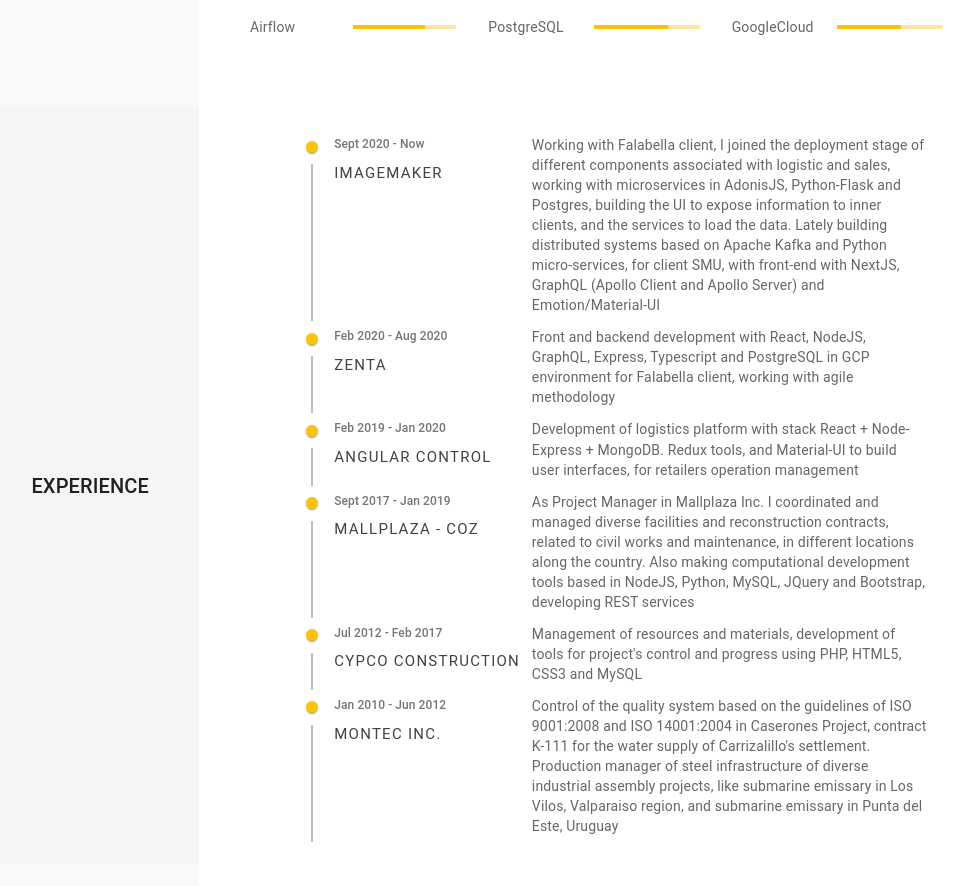
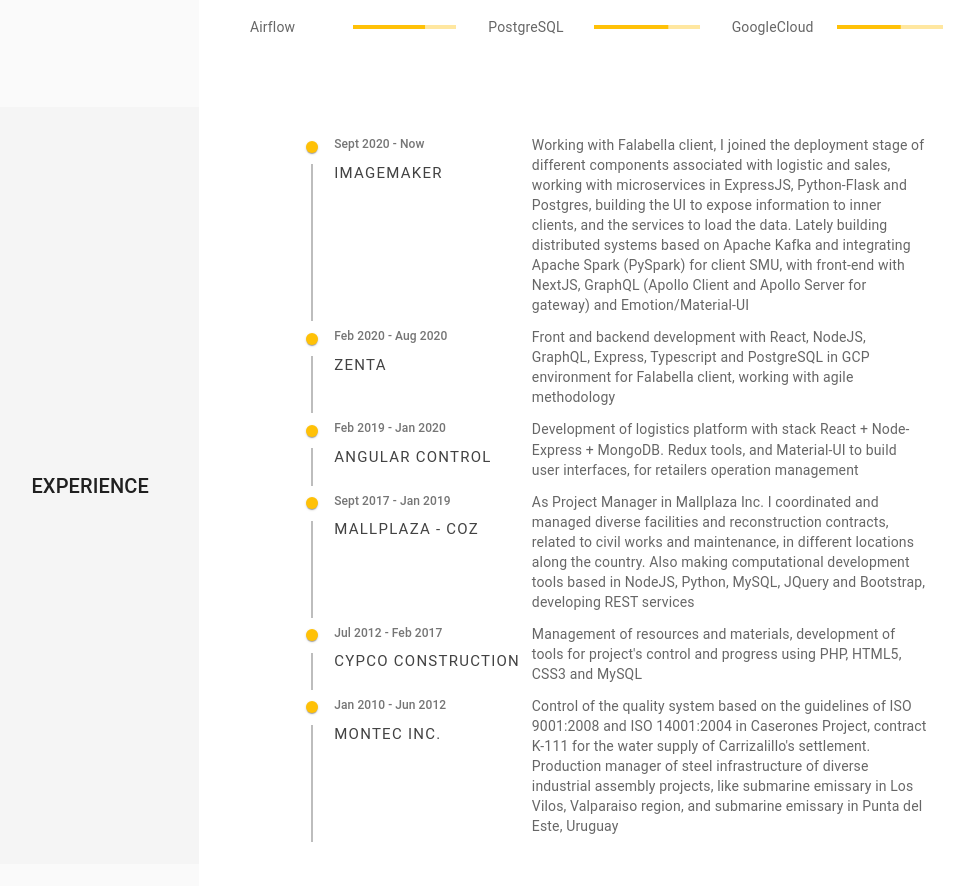
Before and after one commit to lalineanegra/resume, a Next.js app: page / in a window 1280 px wide. Shown: the part 1220-2106 px from the top of the page, without its empty margins (251-1225 px from the left). Built offline with nearby package versions, Linux system fonts and the light colour scheme.

Commit message:
updating background

```diff
--- a/src/components/data/en.ts
+++ b/src/components/data/en.ts
@@ -102,9 +102,9 @@
       city: "Valparaíso, Chile",
       accomplishments: `
           Working with Falabella client, I joined the deployment stage of different components
-          associated with logistic and sales, working with microservices in AdonisJS, Python-Flask and Postgres,
+          associated with logistic and sales, working with microservices in ExpressJS, Python-Flask and Postgres,
           building the UI to expose information to inner clients, and the services to load the data.
-          Lately building distributed systems based on Apache Kafka and Python micro-services, for client SMU, with front-end with NextJS, GraphQL (Apollo Client and Apollo Server) and Emotion/Material-UI
+          Lately building distributed systems based on Apache Kafka and integrating Apache Spark (PySpark) for client SMU, with front-end with NextJS, GraphQL (Apollo Client and Apollo Server for gateway) and Emotion/Material-UI
       `,
     },
     {
--- a/src/components/data/sp.ts
+++ b/src/components/data/sp.ts
@@ -101,11 +101,11 @@
       city: "Valparaíso, Chile",
       accomplishments: `
         Inicialmente integré un equipo consolidado, trabajando con metodología Agile para cliente Falabella, colaborando en el desarrollo, pruebas y despliegue
-        de microservicios construidos con AdonisJS, Python-Flask y MongoDB, con el objetivo de gestionar logística de retail
-        y del procesamiento y presentación de data para departamento de Bussness Inteligence utilizando framework Pytorch.
+        de microservicios construidos con ExpressJS, Python-Flask y MongoDB, con el objetivo de gestionar logística de retail
+        y del procesamiento y presentación de data para departamento de Bussness Inteligence.
 
         Posteriormente, para cliente SMU, formulé soluciones y propuestas para la arquitectura de plataforma para el procesamiento de datos de venta,
-        utilizando Apache Kafka, Apaache Airflow, microservicios en python, front-end con NextJS, GraphQL (Apollo Client y Apollo Server) y Emotion/Materil-UI
+        utilizando Apache Kafka, Apache Airflow e integrando Apache Spark (PySpark). Rront-end con NextJS, GraphQL (Apollo Client y Apollo Server como gateway) y Emotion/Materil-UI
       `,
     },
     {
```
